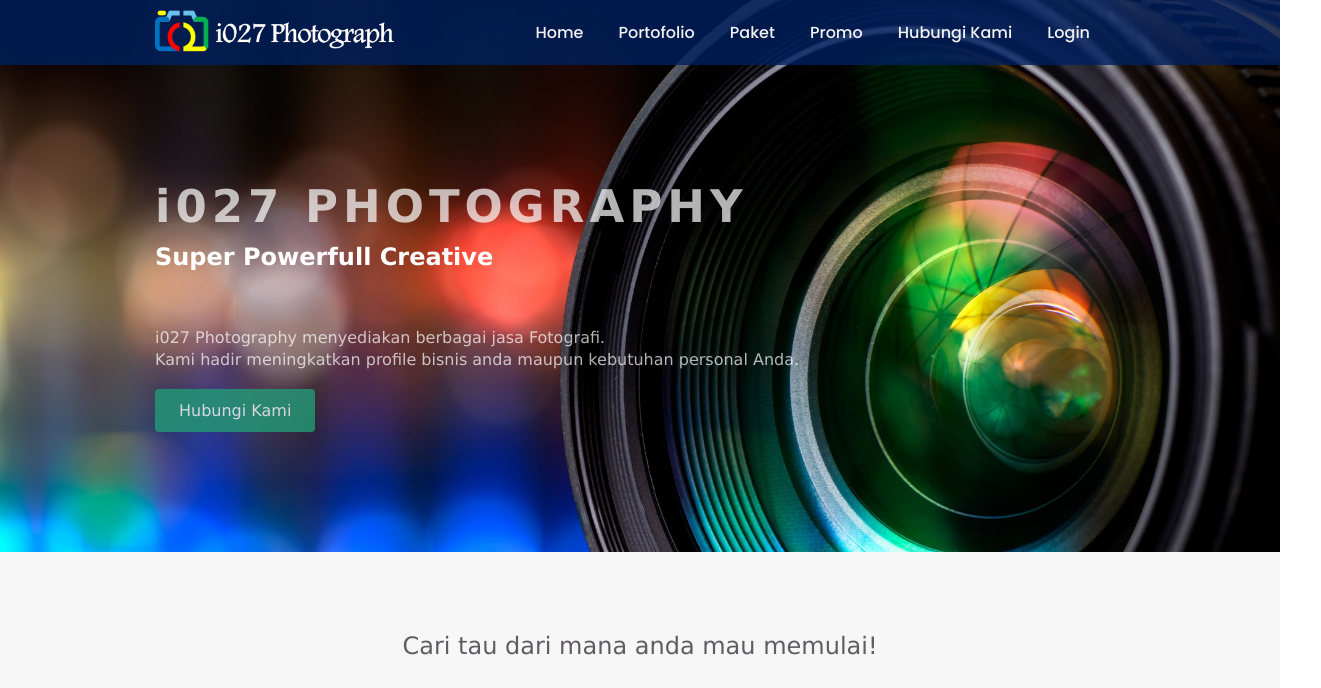
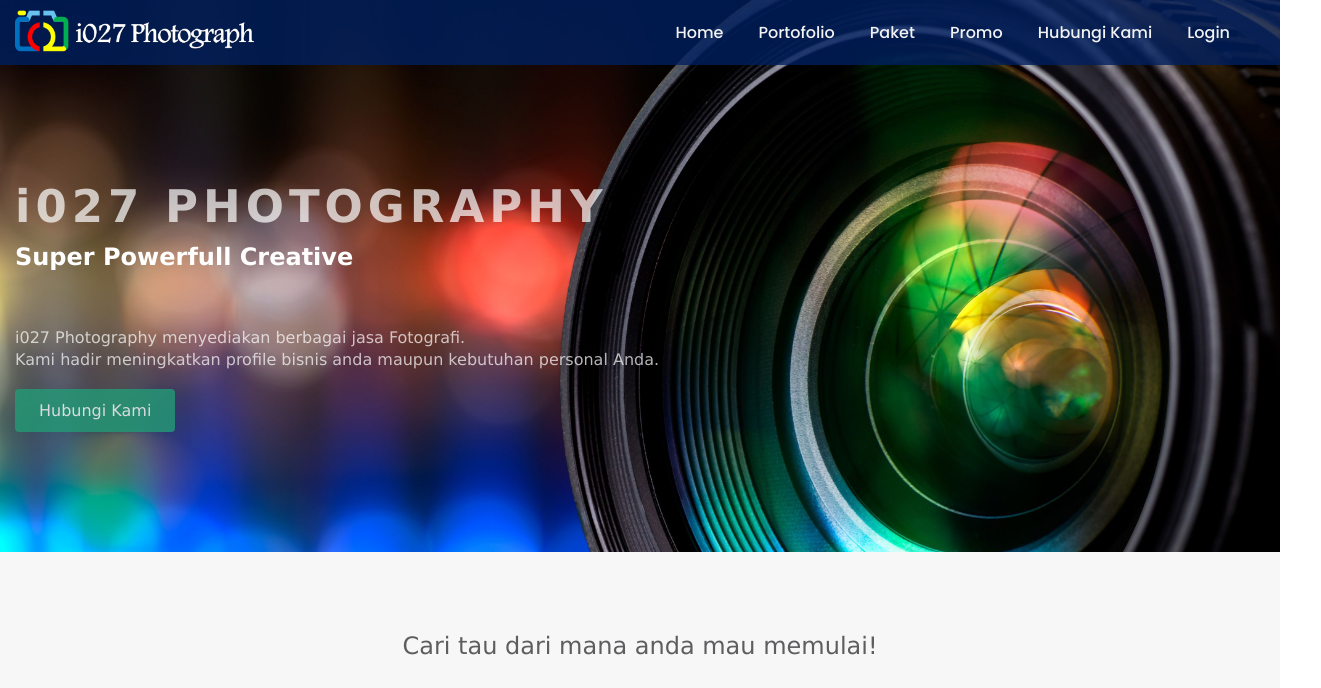
Before and after one commit to solgith/sol.github.io, a plain HTML site: page index.html in a window 1280 px wide. Shown: the top 688 px of the page, 1321 px wide, since content can reach past the window. Drawn offline with Linux system fonts and the light colour scheme.

Commit message:
Update stylesheet.css

```diff
--- a/stylesheet.css
+++ b/stylesheet.css
@@ -16,7 +16,7 @@ a {
 }
 
 .container {
-  max-width: 1000px;
+  max-width: 100%;
   width: 100%;
   padding: 0 15px;
   margin: 0 auto;
```
